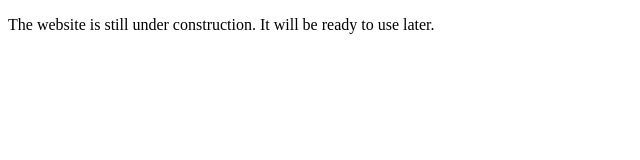
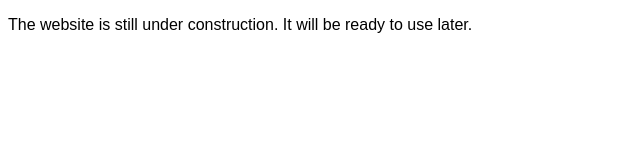
Before and after one commit to the-banned/the-banned.github.io, a plain HTML site: page index.html in a window 1280 px wide. Shown: the whole page, without its empty margins (0-640 px from the left). Drawn offline with Linux system fonts and the light colour scheme.

Commit message:
fix again

```diff
--- a/index.html
+++ b/index.html
@@ -8,6 +8,6 @@
   </head>
 
   <body style="background-color:rgb(255, 255, 255);">
-    <p style="font: Arial;">The website is still under construction. It will be ready to use later.</p>
+    <p style="font-family:Arial;">The website is still under construction. It will be ready to use later.</p>
   </body>
 </html>
```
